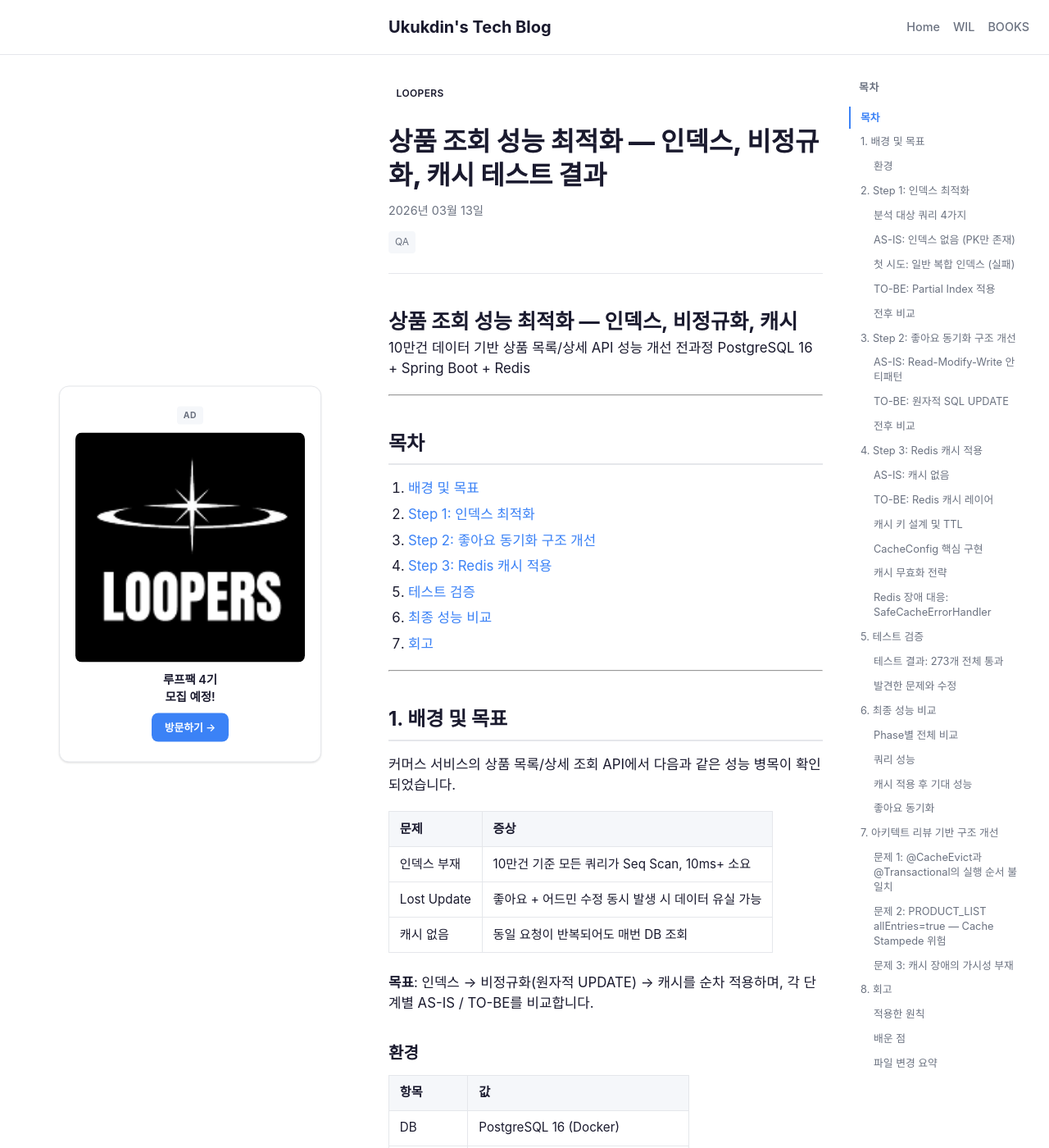
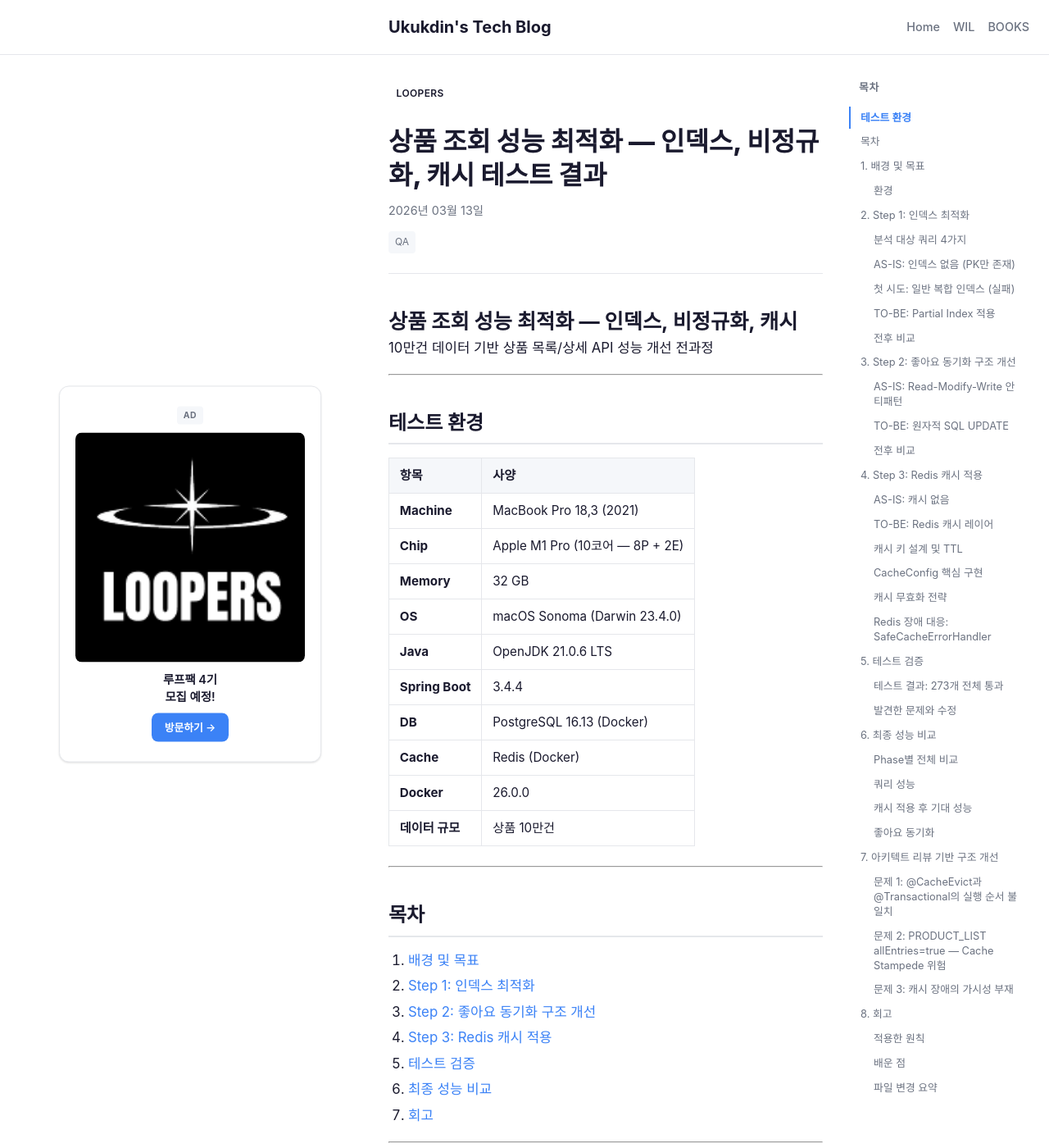
Before and after one commit to ukukdin/ukukdin.github.io, a Jekyll site: the page built from _posts/2026-03-13-cache.md, in a window 1280 px wide and 1400 px high. Shown: the whole window at 82% size. Built offline with Jekyll 4.4.1, drawn with Linux system fonts in a browser that asks for light colours.

Commit message:
Update 2026-03-13-cache.md

```diff
--- a/_posts/2026-03-13-cache.md
+++ b/_posts/2026-03-13-cache.md
@@ -11,9 +11,27 @@ excerpt: "10만건 데이터 기반 상품 목록/상세 API 성능 개선 전
 # 상품 조회 성능 최적화 — 인덱스, 비정규화, 캐시
 
 > 10만건 데이터 기반 상품 목록/상세 API 성능 개선 전과정
-> PostgreSQL 16 + Spring Boot + Redis
 
 ---
+
+## 테스트 환경
+
+| 항목 | 사양 |
+|------|------|
+| **Machine** | MacBook Pro 18,3 (2021) |
+| **Chip** | Apple M1 Pro (10코어 — 8P + 2E) |
+| **Memory** | 32 GB |
+| **OS** | macOS Sonoma (Darwin 23.4.0) |
+| **Java** | OpenJDK 21.0.6 LTS |
+| **Spring Boot** | 3.4.4 |
+| **DB** | PostgreSQL 16.13 (Docker) |
+| **Cache** | Redis (Docker) |
+| **Docker** | 26.0.0 |
+| **데이터 규모** | 상품 10만건 |
+
+---
+
+
 
 ## 목차
 
```
